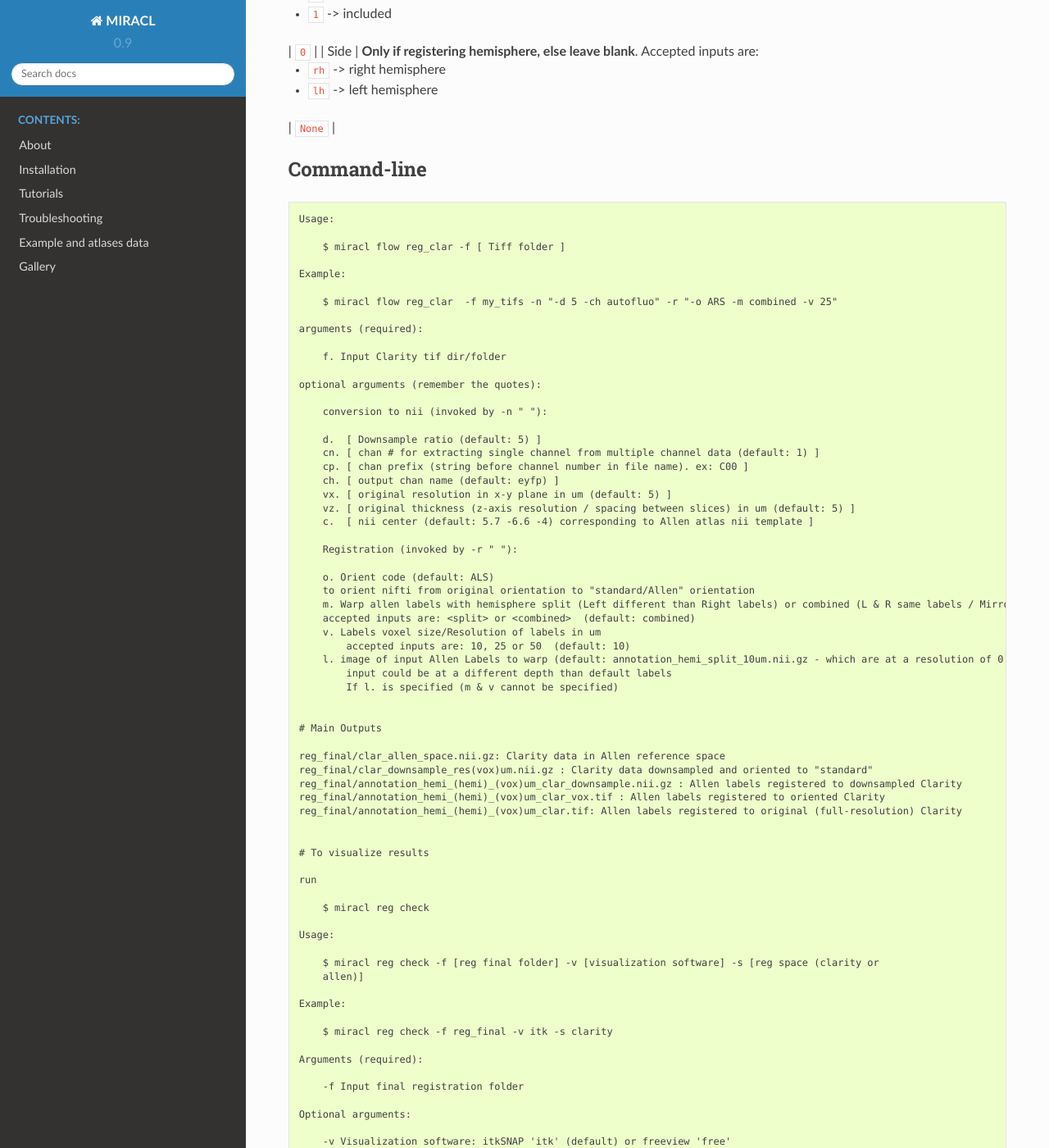
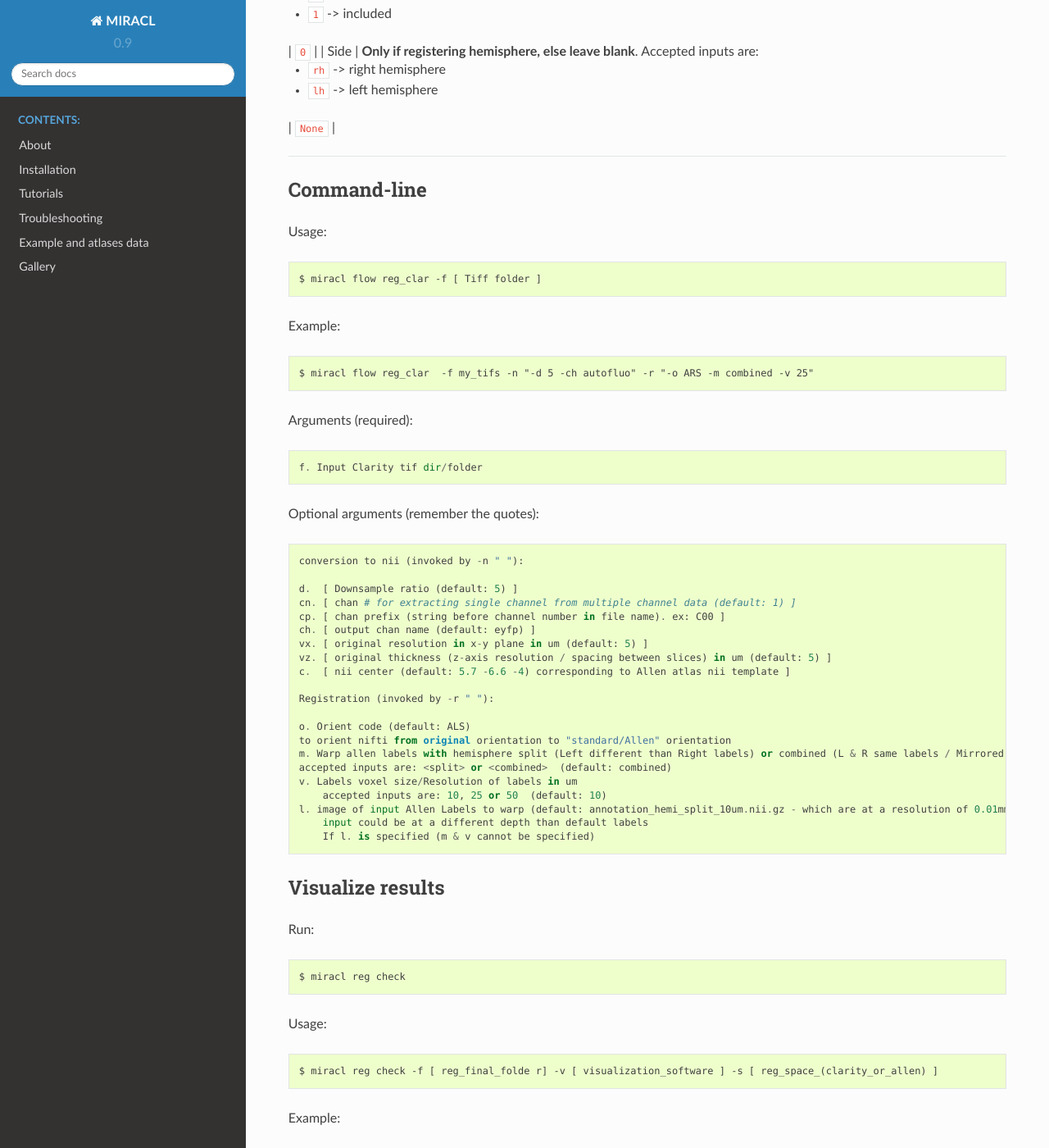
Before and after one commit to AICONSlab/MIRACL, a Sphinx documentation site: the page built from docs/tutorials/clar_reg/clar_reg.md, in a window 1280 px wide and 1400 px high, scrolled down 6638 px. Shown: the whole window at 82% size. Built offline with Sphinx 7.4.7 and the Read the Docs theme 2.0.0, drawn with Linux system fonts in a browser that asks for light colours; some of the changed text lies outside the part shown.

Commit message:
[docs] improve formatting

````diff
--- a/docs/tutorials/clar_reg/clar_reg.md
+++ b/docs/tutorials/clar_reg/clar_reg.md
@@ -85,29 +85,6 @@ Conversion parameters description:
 | z res | Thickness (z-axis resolution/spacing between slices) in um | `5` |
 | center | Center of nifti file | `0 0 0` |
 
-<!--
-- **out nii**: Output nifti name
-
-- Down-sample ratio (default: `5`)
-
-- **Channel #**: number for extracting single channel from multiple channel data (default: 1) [leave blank if single channel data/tiff files]
-
-- **Chan prefix**: string before channel number in file name [leave blank if single channel]
-    - for example if tiff file name has `_C001_.tif` for channel 1 and
-    `_C002_.tif` for channel 2, to choose channel 1 if it's the auto
-    fluorescence channel:
-        - Chan number would be: 1
-        - Chan prefix would be: C00
-
-- **Channel name**: output channel name (default: `eyfp`)
-
-- **In-plane res**: original resolution in x-y plane in um (default: `5`)
-
-- **z res**: thickness (z-axis resolution / spacing between slices) in um (default: `5`)
-
-- **Center**: center of nifti file
--->
-
 Next, choose the registration options:
 
 ![](reg8.png)
@@ -121,93 +98,85 @@ Registration parameters description:
 | olfactory bulb | If olfactory bulb is included in the dataset. Accepted inputs are: <ul><li>`0` -> not included</li><li>`1` -> included</li></ul> | `0` |
 | Side | **Only if registering hemisphere, else leave blank**. Accepted inputs are: <ul><li>`rh` -> right hemisphere</li><li>`lh` -> left hemisphere</li></ul> | `None` |
 
-<!--
-- **Hemi**: warp allen labels with hemisphere split (Left different than Right
-labels) or combined (L & R same labels / Mirrored) accepted inputs are:
-<split> or <combined> (default: `combined`)
-
-- **Labels resolution:** voxel size/Resolution of labels in um accepted inputs
-are: 10, 25 or 50 (default: `10`)
-
-- **Olfactory bulb:** if bulb is included in the dataset accepted inputs are:
-0 -> not included; 1 -> included (default: `0`)
-
-- **Side**: (only if registering hemisphere, else leave blank) accepted inputs are:
-`rh` (right hemisphere) or `lh` (left)
--->
+---
 
 ## Command-line
 
-```
 Usage:
 
-    $ miracl flow reg_clar -f [ Tiff folder ]
+```
+$ miracl flow reg_clar -f [ Tiff folder ]
+```
 
 Example:
 
-    $ miracl flow reg_clar  -f my_tifs -n "-d 5 -ch autofluo" -r "-o ARS -m combined -v 25"
+```
+$ miracl flow reg_clar  -f my_tifs -n "-d 5 -ch autofluo" -r "-o ARS -m combined -v 25"
+```
 
-arguments (required):
+Arguments (required):
 
-    f. Input Clarity tif dir/folder
+```
+f. Input Clarity tif dir/folder
+```
 
-optional arguments (remember the quotes):
+Optional arguments (remember the quotes):
 
-    conversion to nii (invoked by -n " "):
+```
+conversion to nii (invoked by -n " "):
 
-    d.  [ Downsample ratio (default: 5) ]
-    cn. [ chan # for extracting single channel from multiple channel data (default: 1) ]
-    cp. [ chan prefix (string before channel number in file name). ex: C00 ]
-    ch. [ output chan name (default: eyfp) ]
-    vx. [ original resolution in x-y plane in um (default: 5) ]
-    vz. [ original thickness (z-axis resolution / spacing between slices) in um (default: 5) ]
-    c.  [ nii center (default: 5.7 -6.6 -4) corresponding to Allen atlas nii template ]
+d.  [ Downsample ratio (default: 5) ]
+cn. [ chan # for extracting single channel from multiple channel data (default: 1) ]
+cp. [ chan prefix (string before channel number in file name). ex: C00 ]
+ch. [ output chan name (default: eyfp) ]
+vx. [ original resolution in x-y plane in um (default: 5) ]
+vz. [ original thickness (z-axis resolution / spacing between slices) in um (default: 5) ]
+c.  [ nii center (default: 5.7 -6.6 -4) corresponding to Allen atlas nii template ]
 
-    Registration (invoked by -r " "):
+Registration (invoked by -r " "):
 
-    o. Orient code (default: ALS)
-    to orient nifti from original orientation to "standard/Allen" orientation
-    m. Warp allen labels with hemisphere split (Left different than Right labels) or combined (L & R same labels / Mirrored)
-    accepted inputs are: <split> or <combined>  (default: combined)
-    v. Labels voxel size/Resolution of labels in um
-        accepted inputs are: 10, 25 or 50  (default: 10)
-    l. image of input Allen Labels to warp (default: annotation_hemi_split_10um.nii.gz - which are at a resolution of 0.01mm/10um)
-        input could be at a different depth than default labels
-        If l. is specified (m & v cannot be specified)
+o. Orient code (default: ALS)
+to orient nifti from original orientation to "standard/Allen" orientation
+m. Warp allen labels with hemisphere split (Left different than Right labels) or combined (L & R same labels / Mirrored)
+accepted inputs are: <split> or <combined>  (default: combined)
+v. Labels voxel size/Resolution of labels in um
+    accepted inputs are: 10, 25 or 50  (default: 10)
+l. image of input Allen Labels to warp (default: annotation_hemi_split_10um.nii.gz - which are at a resolution of 0.01mm/10um)
+    input could be at a different depth than default labels
+    If l. is specified (m & v cannot be specified)
+```
 
+## Visualize results
 
-# Main Outputs
+Run:
 
-reg_final/clar_allen_space.nii.gz: Clarity data in Allen reference space
-reg_final/clar_downsample_res(vox)um.nii.gz : Clarity data downsampled and oriented to "standard"
-reg_final/annotation_hemi_(hemi)_(vox)um_clar_downsample.nii.gz : Allen labels registered to downsampled Clarity
-reg_final/annotation_hemi_(hemi)_(vox)um_clar_vox.tif : Allen labels registered to oriented Clarity
-reg_final/annotation_hemi_(hemi)_(vox)um_clar.tif: Allen labels registered to original (full-resolution) Clarity
-
-
-# To visualize results
-
-run
-
-    $ miracl reg check
+```
+$ miracl reg check
+```
 
 Usage:
 
-    $ miracl reg check -f [reg final folder] -v [visualization software] -s [reg space (clarity or
-    allen)]
+```
+$ miracl reg check -f [ reg_final_folde r] -v [ visualization_software ] -s [ reg_space_(clarity_or_allen) ]
+```
 
 Example:
 
-    $ miracl reg check -f reg_final -v itk -s clarity
+```
+$ miracl reg check -f reg_final -v itk -s clarity
+```
 
 Arguments (required):
 
-    -f Input final registration folder
+```
+-f, Input final registration folder
+```
 
 Optional arguments:
 
-    -v Visualization software: itkSNAP 'itk' (default) or freeview 'free'
-    -s Registration Space of results: clarity (default) or allen
+```
+-v, Visualization software: itkSNAP 'itk' (default) or freeview 'free'
+-s, Registration Space of results: clarity (default) or allen
 ```
 
 ## Main outputs
````
